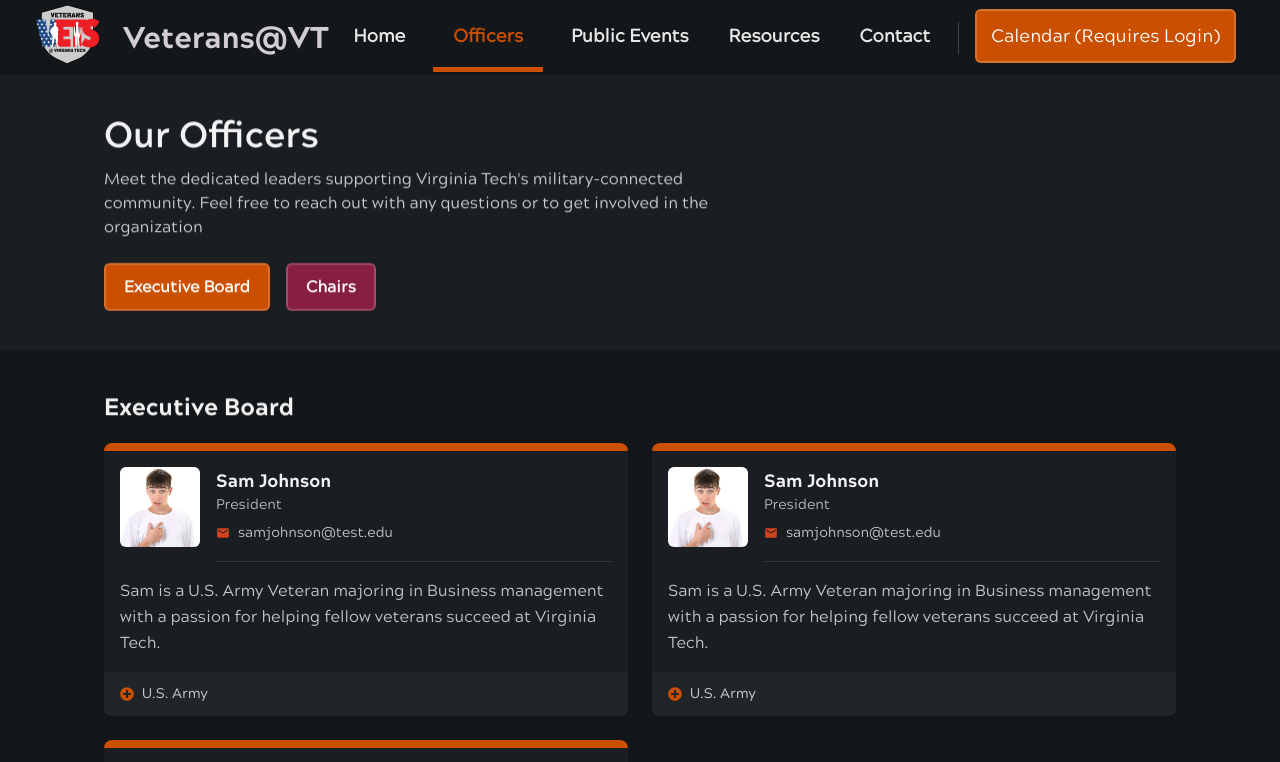
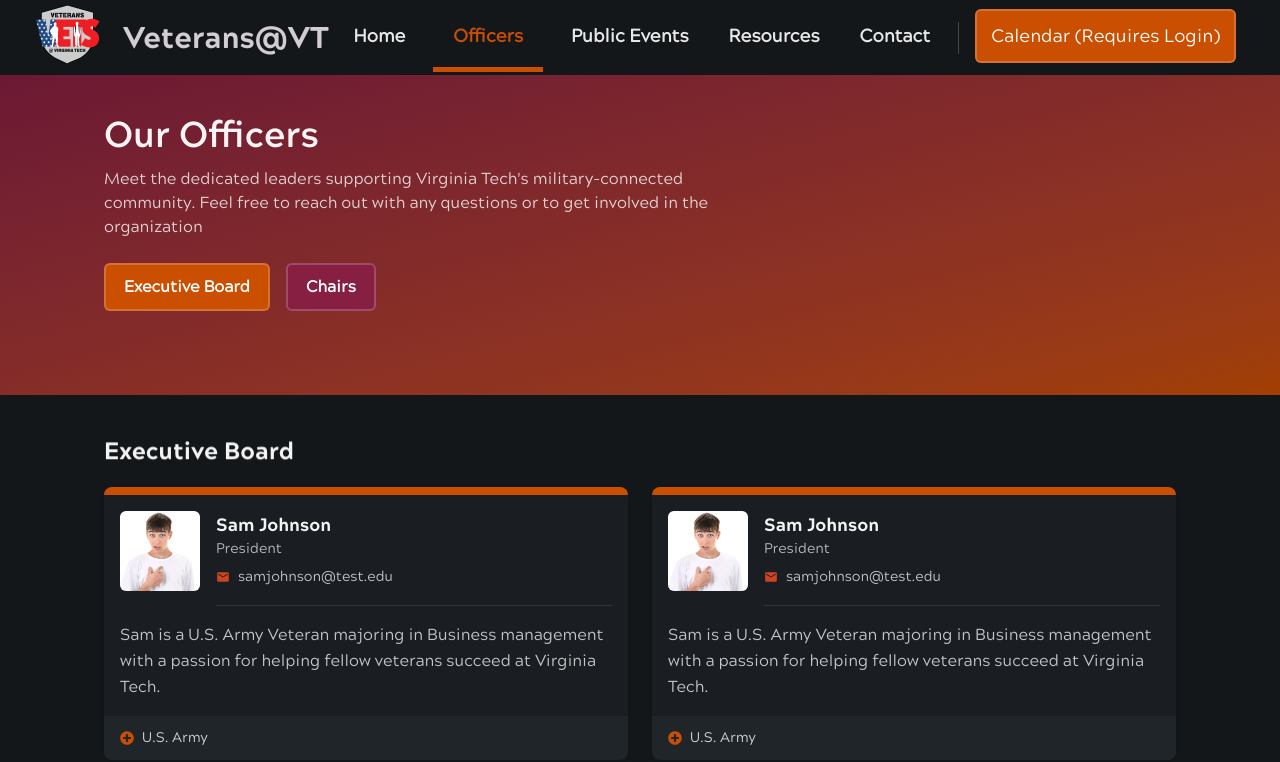
Before and after one commit to ehhurst/vets-at-vt, a Next.js app: page /officers in a window 1280 px wide. Shown: the top 762 px of the page. Built offline with nearby package versions, Linux system fonts and the light colour scheme.

Commit message:
hero fixed for all pages, officers page might need work?

```diff
--- a/src/app/(public)/contact/page.tsx
+++ b/src/app/(public)/contact/page.tsx
@@ -12,7 +12,7 @@
         {/* subtle overlay for contrast */}
         <div className="absolute inset-0 bg-black/20" aria-hidden="true" />
 
-        <div className="relative mx-auto flex h-full max-w-6xl flex-col justify-center px-4 sm:px-6 lg:px-10 pb-6 sm:pb-8">
+        <div className="relative mx-auto flex h-full max-w-6xl flex-col items-center justify-center px-4 sm:px-6 lg:px-10 text-center">
           <h1 className="text-3xl sm:text-5xl font-vt-bold text-white">
             Contact Us
           </h1>
--- a/src/app/(public)/officers/page.tsx
+++ b/src/app/(public)/officers/page.tsx
@@ -12,9 +12,9 @@
     return(
     <main className="min-h-content font-[var(--font-vt-normal)] text-white/90">
         {/*Hero/title section*/}
-        <div className="bg-[#1a1e22]">
-            <div className="mx-auto max-w-6xl px-4 sm:px-6 lg:px-10 py-8 sm:py-10">
-                <Reveal>
+        <div className="relative h-[220px] sm:h-[280px] md:h-[320px] w-full bg-gradient-to-br from-vt-maroon to-vt-impactOrange">
+            <div className="absolute inset-0 bg-black/20" aria-hidden="true" />
+            <div className="relative mx-auto max-w-6xl px-4 sm:px-6 lg:px-10 py-8 sm:py-10">
                 <h1 className="text-4xl font-vt-bold text-white/95">Our Officers</h1>
 
                 <p className="mt-3 max-w-2xl text-base text-white/80">
@@ -35,7 +35,6 @@
                     </button>
                     </a>
                 </div>
-                </Reveal>
             </div>
         </div>
 
--- a/src/app/(public)/public-events/page.tsx
+++ b/src/app/(public)/public-events/page.tsx
@@ -48,12 +48,12 @@
   const filtered = useMemo(() => applyFilters(events, filters), [events, filters]);
 
   return (
-    <main className="mx-auto max-w-5xl px-4 text-white/90">
-      {/* hero image + title */}
-      <section className="relative h-[220px] sm:h-[280px] md:h-[320px] bg-gradient-to-br from-vt-maroon to-vt-impactOrange">
+    <>
+      {/* hero image + title - full width gradient */}
+      <section className="relative h-[220px] sm:h-[280px] md:h-[320px] w-full bg-gradient-to-br from-vt-maroon to-vt-impactOrange">
         <div className="absolute inset-0 bg-black/20" aria-hidden="true" />
 
-        <div className="relative mx-auto flex h-full max-w-6xl flex-col items-center justify-center px-4 sm:px-6 lg:px-10 text-center">
+        <div className="relative mx-auto flex h-full max-w-5xl flex-col items-center justify-center px-4 sm:px-6 lg:px-10 text-center">
           <h1 className="text-4xl sm:text-5xl font-vt-bold text-white">Upcoming Events</h1>
 
           <nav aria-label="Breadcrumb" className="mt-3 text-xs sm:text-sm text-white/80">
@@ -70,6 +70,8 @@
         </div>
       </section>
 
+      {/* constrained content */}
+      <main className="mx-auto max-w-5xl px-4 text-white/90">
         <div className="bg-[#14171a] p-4">
           <h2 className="text-2xl font-semibold text-white/95">Join Us at Veterans@VT</h2>
           <p className="text-white/80">
@@ -80,20 +82,20 @@
             onChange={setFilters}
             onClear={() => setFilters({ timeRange: "NEXT_30_DAYS", location: "ALL" })}
           />
-
         </div>
 
-      <div className="flex flex-col gap-4 p-4">
+        <div className="flex flex-col max-w-5xl gap-4 p-4">
           {filtered.map((event) => (
             <EventCard key={event.uid} event={event} />
           ))}
         </div>
+
         <div className="flex justify-center p-4">
           <button className="rounded-md bg-vt-impactOrange p-4 font-bold text-white ring-2 ring-inset ring-white/20 transition-all duration-200 hover:-translate-y-0.5 hover:brightness-110 hover:shadow-lg">
             View Full Calendar (Requires Login)
           </button>
-
         </div>
       </main>
+    </>
   );
 }
--- a/src/app/(public)/resources/page.tsx
+++ b/src/app/(public)/resources/page.tsx
@@ -22,9 +22,6 @@
 
         <div className="relative mx-auto flex h-full max-w-6xl flex-col items-center justify-center px-4 sm:px-6 lg:px-10 text-center">
           <h1 className="text-4xl sm:text-5xl font-vt-bold text-white">Resources</h1>
-          <p className="mt-2 max-w-2xl text-white/85 text-sm sm:text-base">
-            Forms, guides, and information packets you can download, print, and keep handy.
-          </p>
 
           <nav aria-label="Breadcrumb" className="mt-3 text-xs sm:text-sm text-white/80">
             <ol className="flex items-center gap-2">
```
Lines whose indentation alone changed are shown as unchanged.
